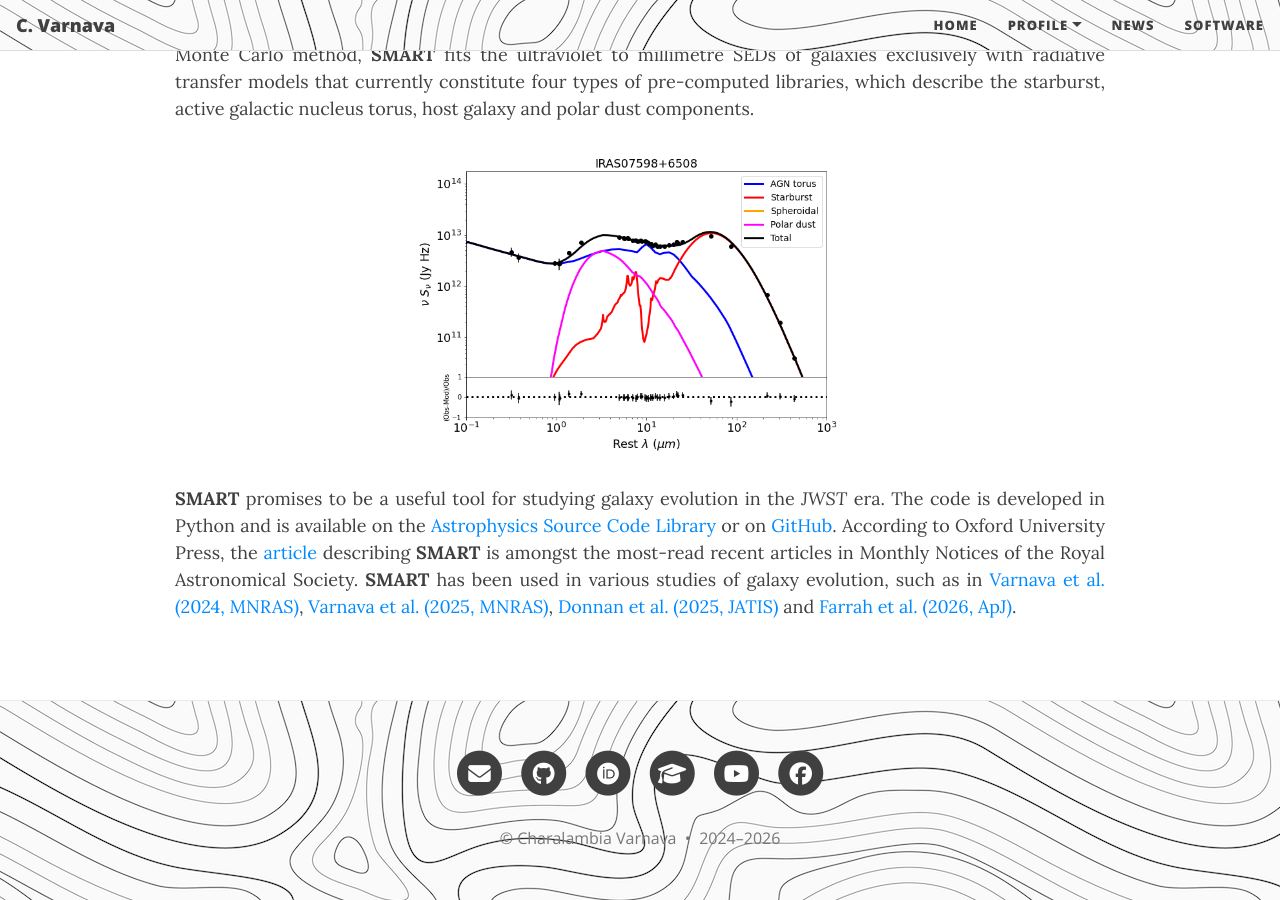
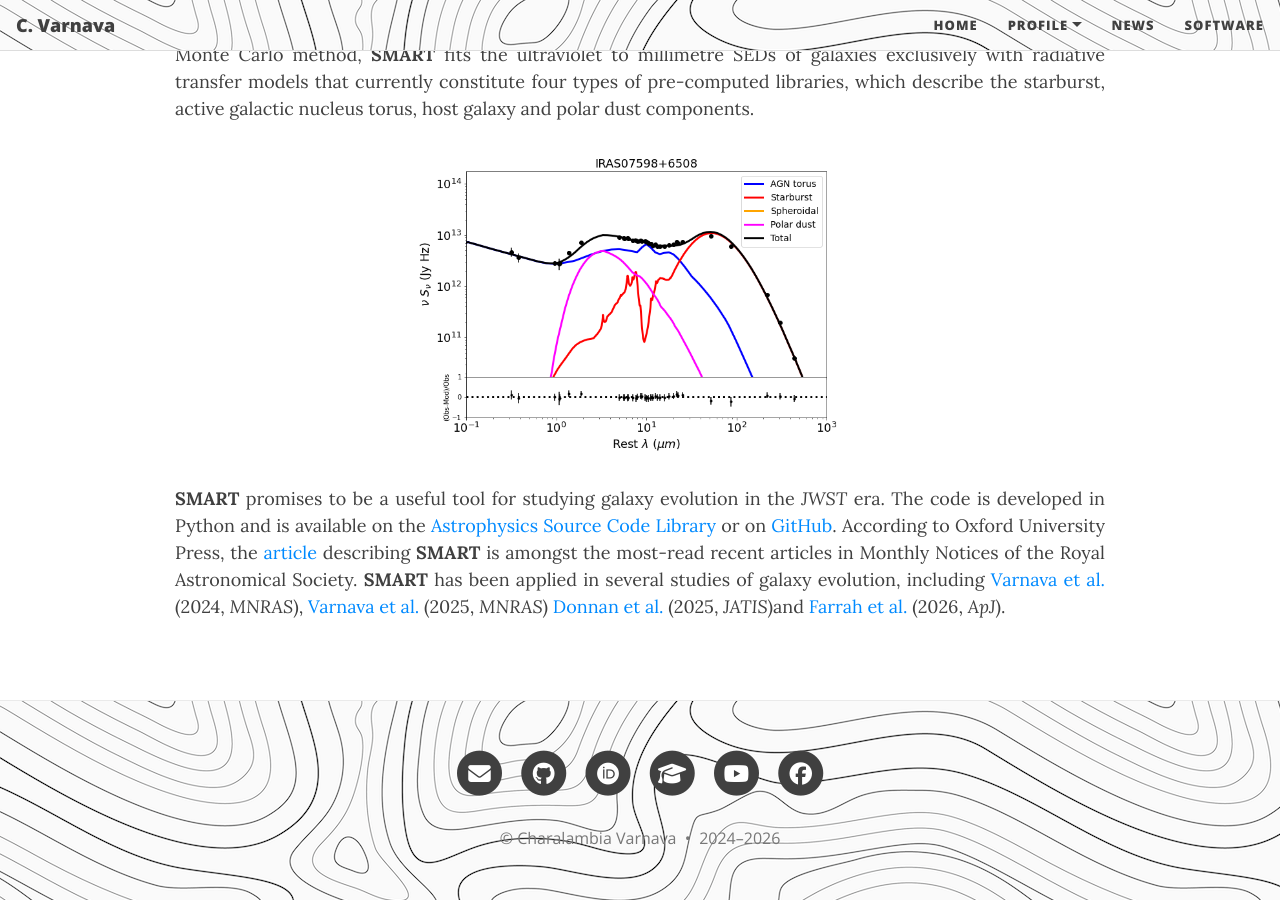
Before and after one commit to ch-var/ch-var.github.io, a Jekyll site: the page built from software.html, in a window 1280 px wide and 900 px high, scrolled down 693 px. Built offline with Jekyll 4.4.1, drawn with Linux system fonts in a browser that asks for light colours.

Commit message:
Update software.html

```diff
--- a/software.html
+++ b/software.html
@@ -32,4 +32,4 @@
 <img src="/assets/img/IRAS07598+6508_CYGNUS.png" width="50%" height="50%">
 </p>
 
-<p align='justify'><b>SMART</b> promises to be a useful tool for studying galaxy evolution in the <i>JWST</i> era. The code is developed in Python and is available on the <a href="https://www.ascl.net/2406.003">Astrophysics Source Code Library</a> or on <a href="https://github.com/ch-var/SMART">GitHub</a>. According to Oxford University Press, the <a href="https://github.com/ch-var/SMART">article</a> describing <b>SMART</b> is amongst the most-read recent articles in Monthly Notices of the Royal Astronomical Society. <b>SMART</b> has been used in various studies of galaxy evolution, such as in <a href="https://doi.org/10.1093/mnras/stae2221">Varnava et al. (2024, MNRAS)</a>, <a href="https://doi.org/10.1093/mnras/staf319">Varnava et al. (2025, MNRAS)</a>, <a href="https://doi.org/10.1117/1.JATIS.11.3.031606">Donnan et al. (2025, JATIS)</a> and <a href="https://doi.org/10.3847/1538-4357/ae21cd">Farrah et al. (2026, ApJ)</a>.</p>
+<p align='justify'><b>SMART</b> promises to be a useful tool for studying galaxy evolution in the <i>JWST</i> era. The code is developed in Python and is available on the <a href="https://www.ascl.net/2406.003">Astrophysics Source Code Library</a> or on <a href="https://github.com/ch-var/SMART">GitHub</a>. According to Oxford University Press, the <a href="https://github.com/ch-var/SMART">article</a> describing <b>SMART</b> is amongst the most-read recent articles in Monthly Notices of the Royal Astronomical Society. <b>SMART</b> has been applied in several studies of galaxy evolution, including <a href="https://doi.org/10.1093/mnras/stae2221">Varnava et al.</a> (2024, <i>MNRAS</i>), <a href="https://doi.org/10.1093/mnras/staf319">Varnava et al.</a> (2025, <i>MNRAS</i>) <a href="https://doi.org/10.1117/1.JATIS.11.3.031606">Donnan et al.</a> (2025, <i>JATIS</i>)and <a href="https://doi.org/10.3847/1538-4357/ae21cd">Farrah et al.</a> (2026, <i>ApJ</i>).</p>
```
